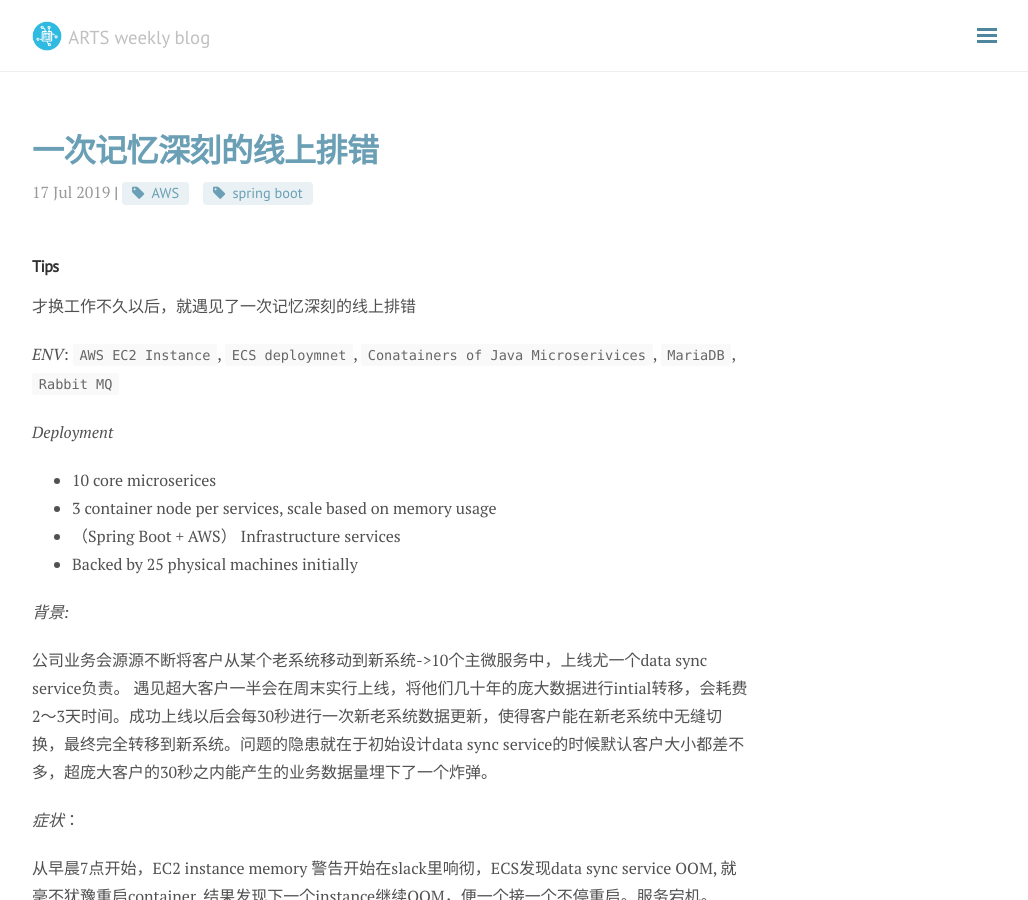
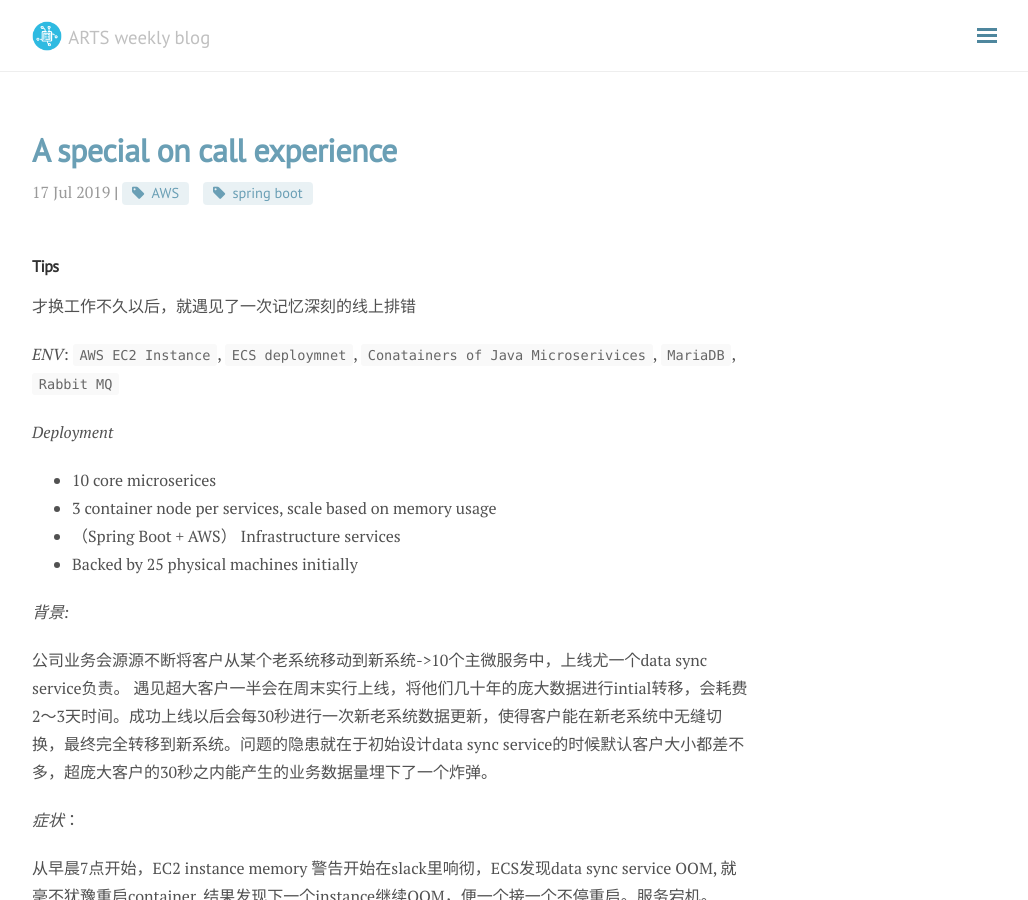
Before and after one commit to YiYeHuang/arts-tech-blog, a Jekyll site: the page built from _posts/2019-07-22-tips-onCall1.md, in a window 1280 px wide and 900 px high. Shown: the whole window, without its empty margins (248-1276 px from the left). Built offline with Jekyll 4.4.1, drawn with Linux system fonts in a browser that asks for light colours; nearby versions of some CDN libraries.

Commit message:
Update 2019-07-22-tips-onCall1.md

```diff
--- a/_posts/2019-07-22-tips-onCall1.md
+++ b/_posts/2019-07-22-tips-onCall1.md
@@ -1,8 +1,8 @@
 ---
 layout: post
-title:  "一次记忆深刻的线上排错"
+title:  "A special on call experience"
 date:   2019-07-16 22:59:53 -0700
-categories: tips
+categories: sharing
 tag: [AWS, spring boot]
 ---
 
```
